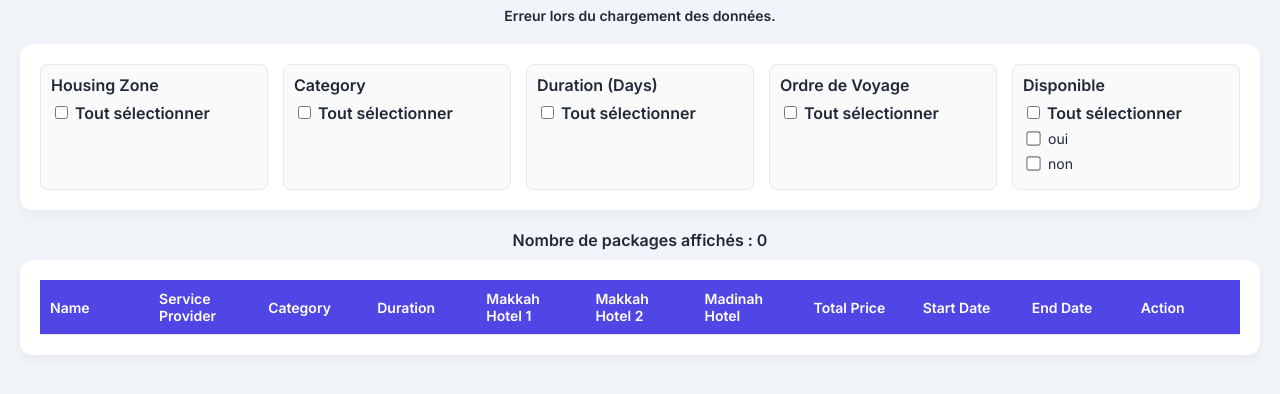
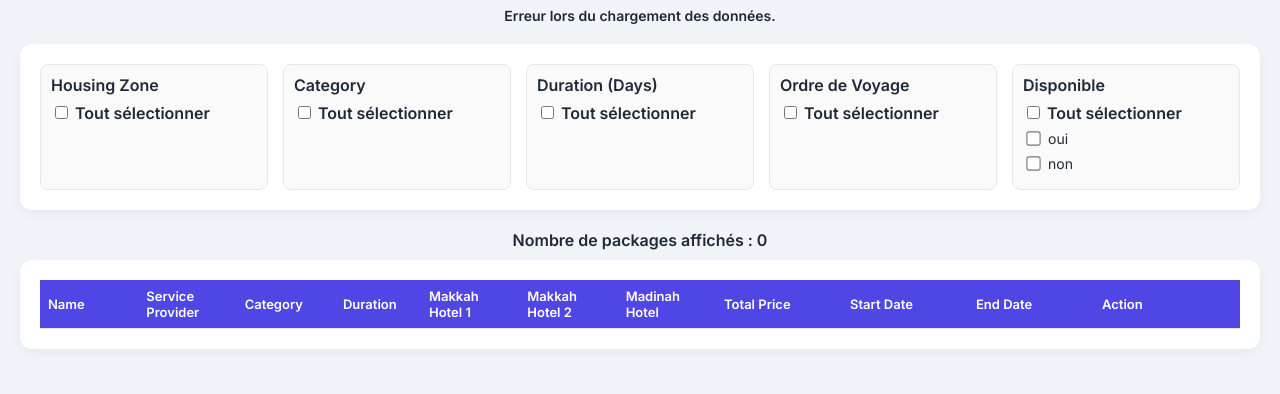
Before and after one commit to Parigo-max/nusuk-packages, a plain HTML site: page index.html in a window 1280 px wide. Shown: the part 82-476 px from the top of the page. Drawn offline with Linux system fonts and the light colour scheme; no server answers.

Commit message:
Update index.html

```diff
--- a/index.html
+++ b/index.html
@@ -8,7 +8,7 @@
     <!-- Google Font -->
     <link href="https://fonts.googleapis.com/css2?family=Inter:wght@300;400;600&display=swap" rel="stylesheet">
 
-    <!-- SheetJS (version stable) -->
+    <!-- SheetJS -->
     <script src="https://cdn.jsdelivr.net/npm/xlsx/dist/xlsx.full.min.js"></script>
 
     <style>
@@ -31,7 +31,7 @@
         }
 
         .container {
-            max-width: 1400px;
+            max-width: 1600px; /* Augmentation de la largeur */
             margin: auto;
             padding: 20px;
         }
@@ -122,7 +122,6 @@
         table {
             width: 100%;
             border-collapse: collapse;
-            border-radius: 10px;
             table-layout: fixed;
         }
 
@@ -132,13 +131,20 @@
         }
 
         th, td {
-            padding: 10px;
+            padding: 8px;
             text-align: left;
             border-bottom: 1px solid var(--border);
-            font-size: 14px;
-            white-space: normal;
+            font-size: 13px;
+            overflow-wrap: anywhere; /* Permet la coupure des mots longs */
             word-break: break-word;
         }
+
+        /* Largeurs spécifiques pour certaines colonnes */
+        th:nth-child(4), td:nth-child(4) { width: 70px; }   /* Duration */
+        th:nth-child(8), td:nth-child(8) { width: 110px; }  /* Total Price */
+        th:nth-child(9), td:nth-child(9),
+        th:nth-child(10), td:nth-child(10) { width: 110px; } /* Dates */
+        th:nth-child(11), td:nth-child(11) { width: 130px; } /* Action */
 
         tbody tr:nth-child(even) {
             background-color: var(--row-alt);
@@ -152,10 +158,11 @@
             background: var(--primary);
             color: white;
             border: none;
-            padding: 6px 10px;
+            padding: 6px 8px;
             border-radius: 6px;
             cursor: pointer;
             font-size: 12px;
+            white-space: nowrap;
         }
 
         .btn:hover {
@@ -179,18 +186,14 @@
                 grid-template-columns: 1fr;
             }
 
-            .filter-group {
-                max-height: none;
-            }
-
             th, td {
                 font-size: 12px;
-                padding: 8px;
+                padding: 6px;
             }
 
             .btn {
-                font-size: 12px;
-                padding: 6px 8px;
+                font-size: 11px;
+                padding: 5px 6px;
             }
         }
 
@@ -252,12 +255,8 @@
                     <input type="checkbox" id="selectAllDisponible"> Tout sélectionner
                 </label>
                 <div id="disponibleFilter">
-                    <div class="checkbox-item">
-                        <input type="checkbox" value="oui"> oui
-                    </div>
-                    <div class="checkbox-item">
-                        <input type="checkbox" value="non"> non
-                    </div>
+                    <div class="checkbox-item"><input type="checkbox" value="oui"> oui</div>
+                    <div class="checkbox-item"><input type="checkbox" value="non"> non</div>
                 </div>
             </div>
         </div>
@@ -294,35 +293,25 @@
 const EXCEL_URL = "https://raw.githubusercontent.com/parigo-max/nusuk-packages/main/result.xlsx";
 let allData = [];
 
-/* Format price */
 function formatPrice(value) {
     const number = Number(value);
     return isNaN(number) ? "" : number.toLocaleString('fr-FR', { maximumFractionDigits: 0 });
 }
 
-/* Format date */
 function formatDate(dateStr) {
     const date = new Date(dateStr);
     return isNaN(date) ? dateStr : date.toLocaleDateString('fr-FR');
 }
 
-/* Get sorted unique values */
 function getSortedUniqueValues(data, field) {
-    const values = data
-        .map(item => item[field])
-        .filter(v => v !== null && v !== undefined && String(v).trim() !== "");
-
+    const values = data.map(item => item[field]).filter(v => v !== null && v !== undefined && String(v).trim() !== "");
     const uniqueValues = [...new Set(values)];
     const isNumeric = uniqueValues.every(v => !isNaN(v));
-
     return isNumeric
         ? uniqueValues.sort((a, b) => Number(a) - Number(b))
-        : uniqueValues.sort((a, b) =>
-            String(a).localeCompare(String(b), 'fr-FR', { sensitivity: 'base' })
-        );
+        : uniqueValues.sort((a, b) => String(a).localeCompare(String(b), 'fr-FR', { sensitivity: 'base' }));
 }
 
-/* Create filters */
 function createCheckboxFilter(containerId, field, selectAllId) {
     const container = document.getElementById(containerId);
     container.innerHTML = '';
@@ -343,7 +332,6 @@ function createCheckboxFilter(containerId, field, selectAllId) {
     container.querySelectorAll('input').forEach(cb => cb.addEventListener('change', applyFilters));
 }
 
-/* Initialize filters */
 function initializeFilters() {
     createCheckboxFilter('housingZoneFilter', 'housingZoneNameEn', 'selectAllHousing');
     createCheckboxFilter('categoryFilter', 'packageCategoryName', 'selectAllCategory');
@@ -360,11 +348,8 @@ function initializeFilters() {
     });
 }
 
-/* Apply filters */
 function applyFilters() {
-    const getValues = id =>
-        Array.from(document.querySelectorAll(`#${id} input:checked`))
-            .map(cb => cb.value);
+    const getValues = id => Array.from(document.querySelectorAll(`#${id} input:checked`)).map(cb => cb.value);
 
     const housing = getValues('housingZoneFilter');
     const category = getValues('categoryFilter');
@@ -384,7 +369,6 @@ function applyFilters() {
     document.getElementById('resultCount').textContent = filtered.length;
 }
 
-/* Render table */
 function renderTable(data) {
     const tbody = document.querySelector('#packagesTable tbody');
     tbody.innerHTML = '';
@@ -403,8 +387,7 @@ function renderTable(data) {
             <td>${formatDate(pkg.startDate)}</td>
             <td>${formatDate(pkg.endDate)}</td>
             <td>
-                <button class="btn"
-                    onclick="navigator.clipboard.writeText('${pkg['Lien summary']}')">
+                <button class="btn" onclick="navigator.clipboard.writeText('${pkg['Lien summary']}')">
                     Copier le lien
                 </button>
             </td>
@@ -413,7 +396,6 @@ function renderTable(data) {
     });
 }
 
-/* Load Excel automatically */
 async function loadExcel() {
     try {
         const response = await fetch(EXCEL_URL);
@@ -424,17 +406,13 @@ async function loadExcel() {
 
         const workbook = XLSX.read(new Uint8Array(buffer), { type: "array" });
         const sheetName = workbook.SheetNames[0];
-        allData = XLSX.utils.sheet_to_json(
-            workbook.Sheets[sheetName],
-            { defval: "" }
-        );
+        allData = XLSX.utils.sheet_to_json(workbook.Sheets[sheetName], { defval: "" });
 
         initializeFilters();
         applyFilters();
 
         document.getElementById("lastUpdate").textContent = lastModified
-            ? "Dernière mise à jour : " +
-              new Date(lastModified).toLocaleString('fr-FR')
+            ? "Dernière mise à jour : " + new Date(lastModified).toLocaleString('fr-FR')
             : "Données mises à jour récemment";
 
     } catch (error) {
```
